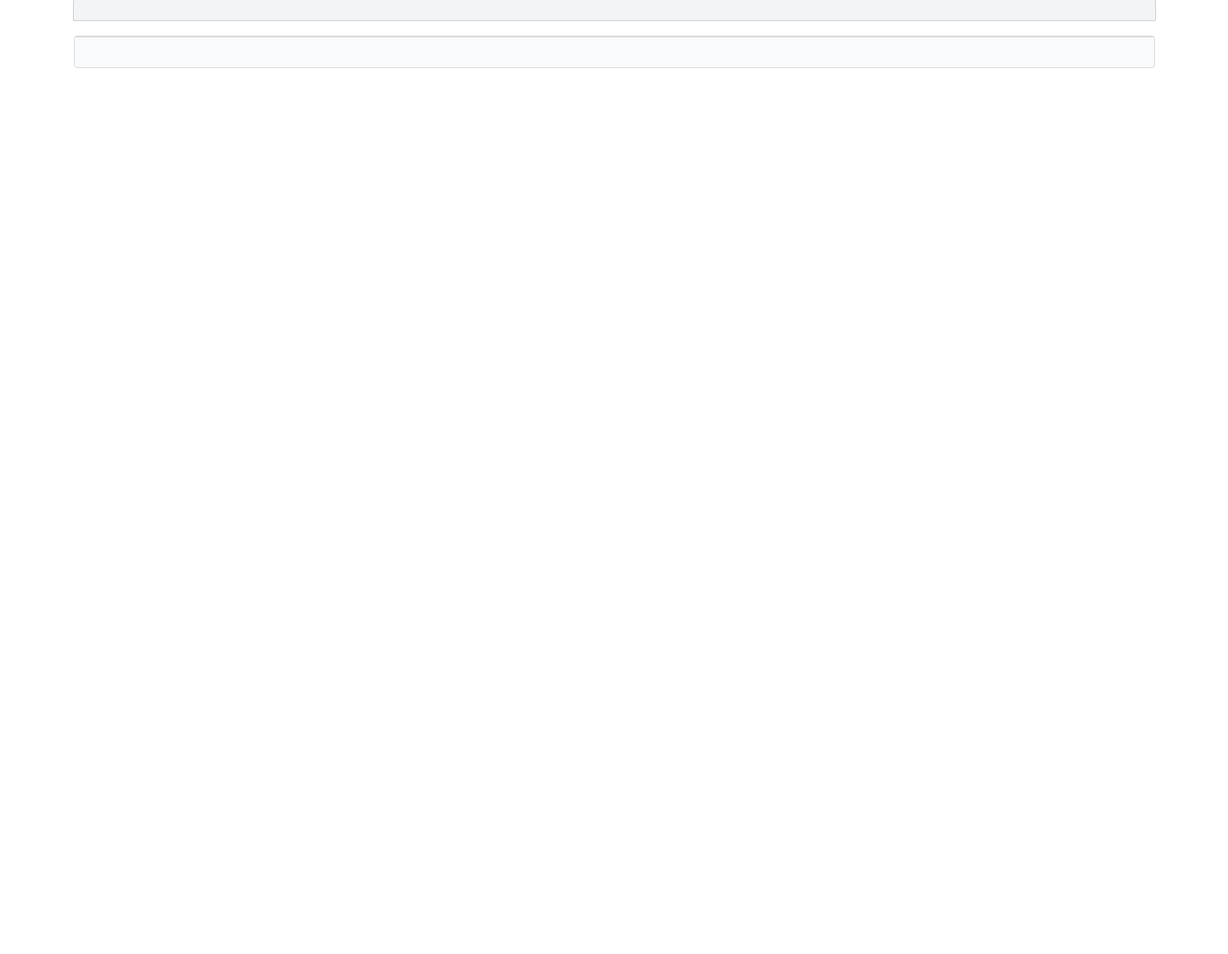
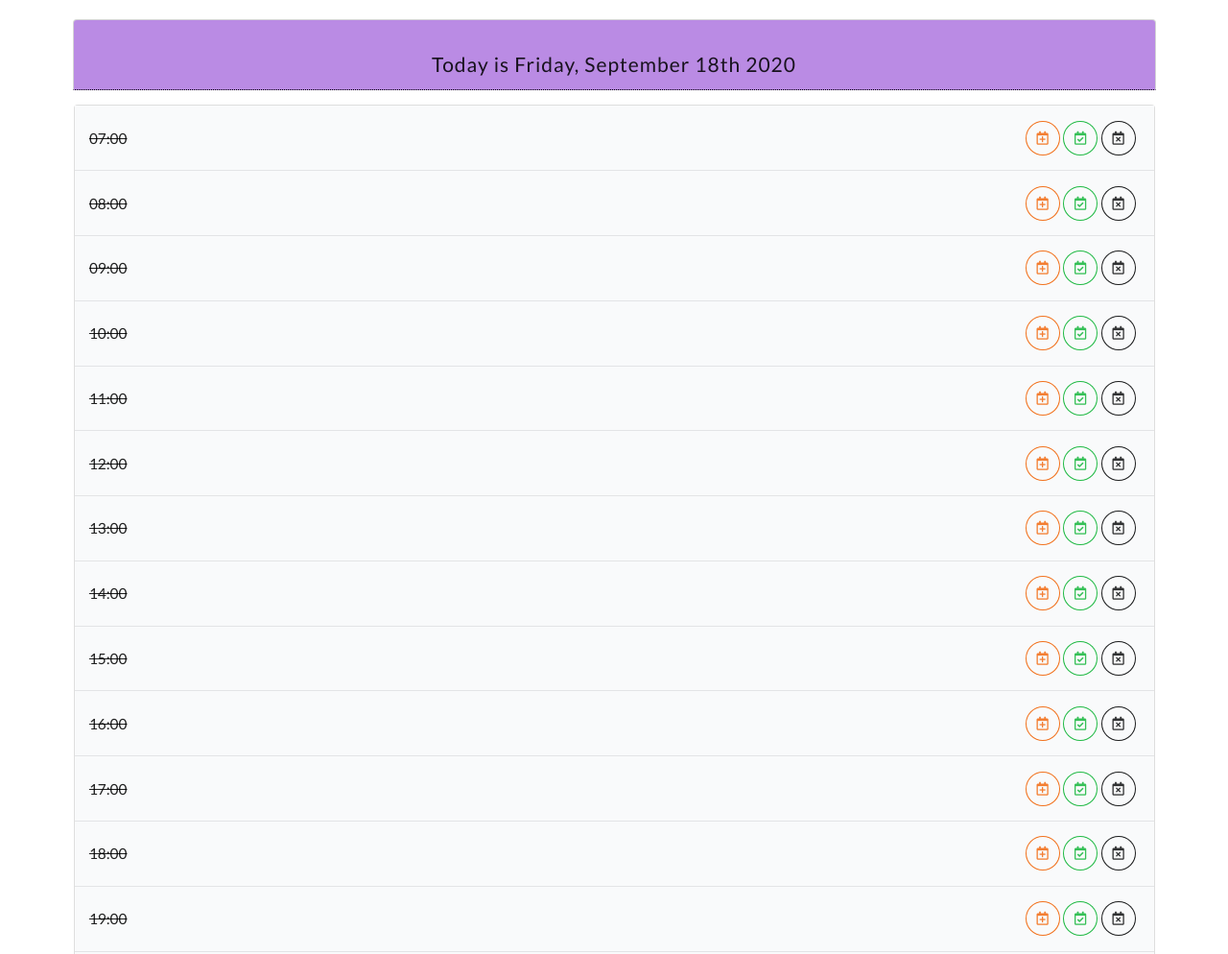
Before and after one commit to himanshu-sxna/daily-planner, a plain HTML site: page index.html in a window 1280 px wide. Shown: the top 994 px of the page at 96% size. Before the commit the page ends 800 px from the top, so only its background shows below. Drawn offline with nearby package versions, Linux system fonts and the light colour scheme; the site is published under a folder, as on GitHub Pages, so addresses that start at the root find nothing.

Commit message:
updated links

```diff
--- a/index.html
+++ b/index.html
@@ -4,7 +4,7 @@
     <meta charset="UTF-8">
     <meta name="viewport" content="width=device-width, initial-scale=1.0">
     <link rel="stylesheet" href="https://cdn.jsdelivr.net/npm/semantic-ui@2.4.2/dist/semantic.min.css">
-    <link rel="stylesheet" href="/main.css">
+    <link rel="stylesheet" href="main.css">
     <title>Daily Planner</title>
 </head>
 <body>
@@ -262,6 +262,6 @@
     <script src="https://cdn.jsdelivr.net/npm/semantic-ui@2.4.2/dist/semantic.min.js"></script>
 
     <script src="https://cdnjs.cloudflare.com/ajax/libs/moment.js/2.27.0/moment.min.js" integrity="sha512-rmZcZsyhe0/MAjquhTgiUcb4d9knaFc7b5xAfju483gbEXTkeJRUMIPk6s3ySZMYUHEcjKbjLjyddGWMrNEvZg==" crossorigin="anonymous"></script>
-    <script src="/script.js"></script>
+    <script src="script.js"></script>
 </body>
 </html>
--- a/main.css
+++ b/main.css
@@ -8,7 +8,6 @@
     margin-top: 20px;
     background-color: #ba8be4;
     font-weight: 200;
-
 }
 
 
```
